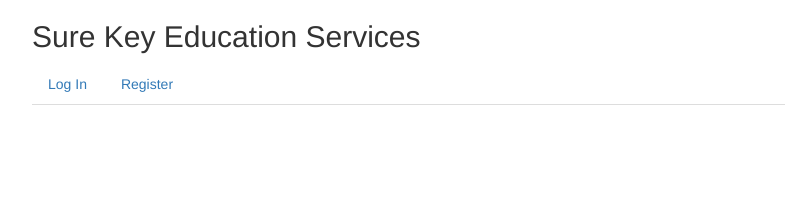
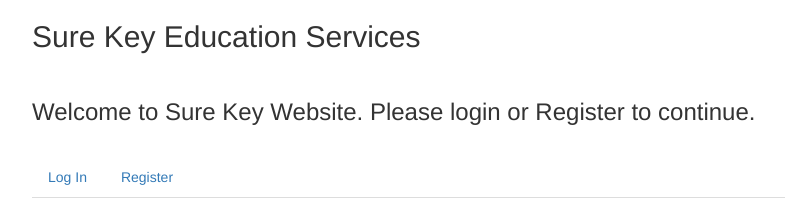
Before and after one commit to Fresh-Teacher/Firebase-Social-Media-Auth, a plain HTML site: page index.html in a window 1280 px wide. Shown: the whole page, without its empty margins (38-823 px from the left). Drawn offline with nearby package versions, Linux system fonts and the light colour scheme.

Commit message:
Update index.html

```diff
--- a/index.html
+++ b/index.html
@@ -16,7 +16,7 @@
   <body>
 
 <div class="container">
-  <h2>Sure Key Education Services</h2>
+  <h2>Sure Key Education Services</h2><h3><br>Welcome to Sure Key Website. Please login or Register to continue.</h3><br>
   <!-- <p>To make the tabs toggleable, add the data-toggle="tab" attribute to each link. Then add a .tab-pane class with a unique ID for every tab and wrap them inside a div element with class .tab-content.</p> -->
 
   <ul class="nav nav-tabs">
```
